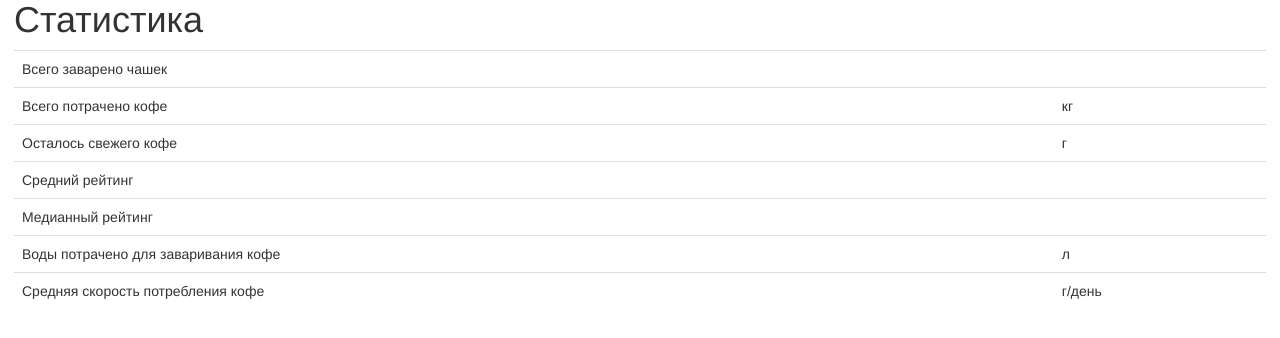
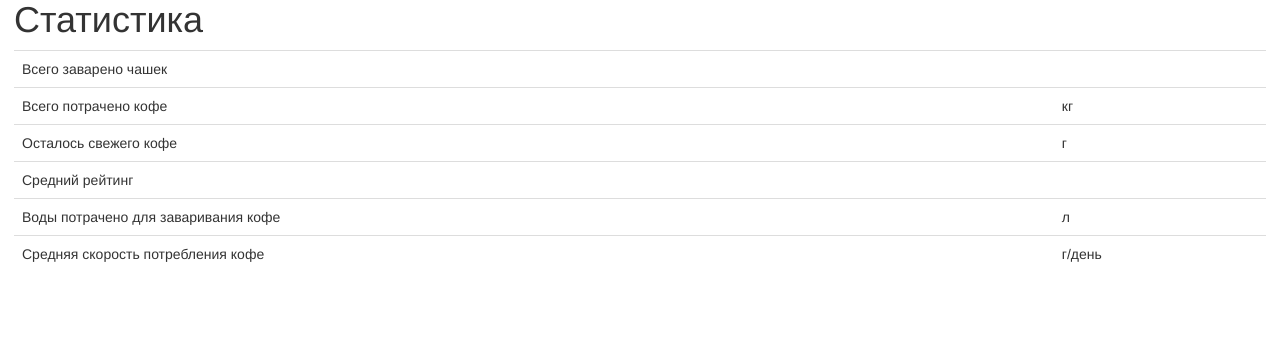
Before and after one commit to zimnukhov/coffee, a Django app: template coffee/templates/coffee/stats.html in a window 1280 px wide. Shown: the part 120-458 px from the top of the page. Run offline with Django 3.2, Linux system fonts and the light colour scheme; the template is opened without the code that fills it, so the values that code supplies are empty; some libraries are stand-ins or nearby versions.

Commit message:
remove median rating from stats page

```diff
--- a/coffee/templates/coffee/stats.html
+++ b/coffee/templates/coffee/stats.html
@@ -20,10 +20,6 @@
         <td>{{ avg_rating|floatformat:1 }}</td>
     </tr>
     <tr>
-        <td>Медианный рейтинг</td>
-        <td>{{ median_rating }}</td>
-    </tr>
-    <tr>
         <td>Воды потрачено для заваривания кофе</td>
         <td>{{ consumed_water|floatformat:3 }}л</td>
     </tr>
--- a/coffee/views.py
+++ b/coffee/views.py
@@ -262,7 +262,6 @@ def stats(request):
 
     avg_rating /= rated_brews
     ratings.sort()
-    median_rating = ratings[len(ratings) // 2]
 
     unexpired_coffee_weight = sum(bag_weight.values())
 
@@ -280,7 +279,6 @@ def stats(request):
         'harios_remaining': harios,
         'aeropresses_remaining': aeropresses,
         'avg_rating': avg_rating,
-        'median_rating': median_rating,
         'consumed_water': consumed_water / 1000,
         'consumption_rate': consumption_rate,
     })
```
